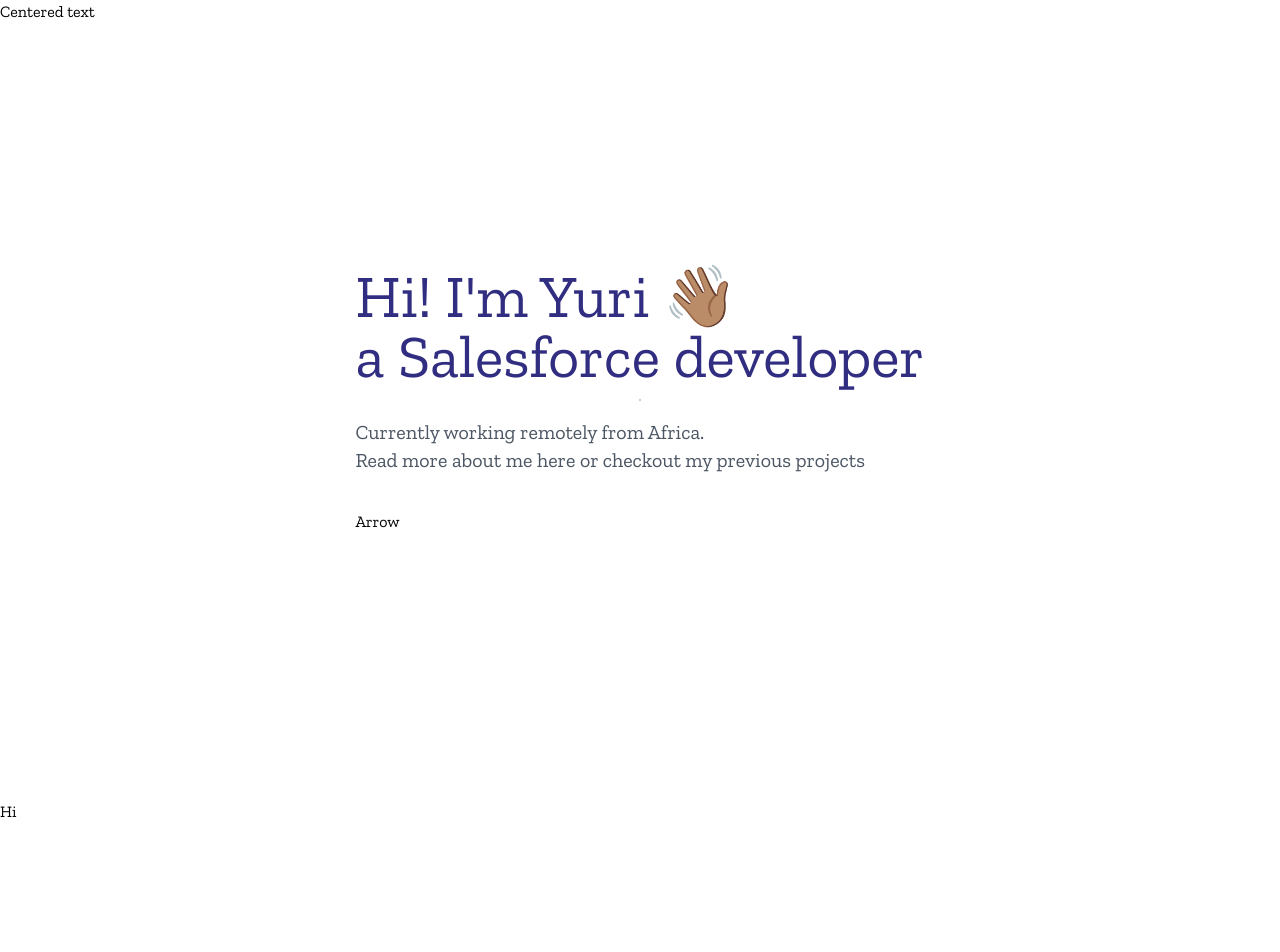
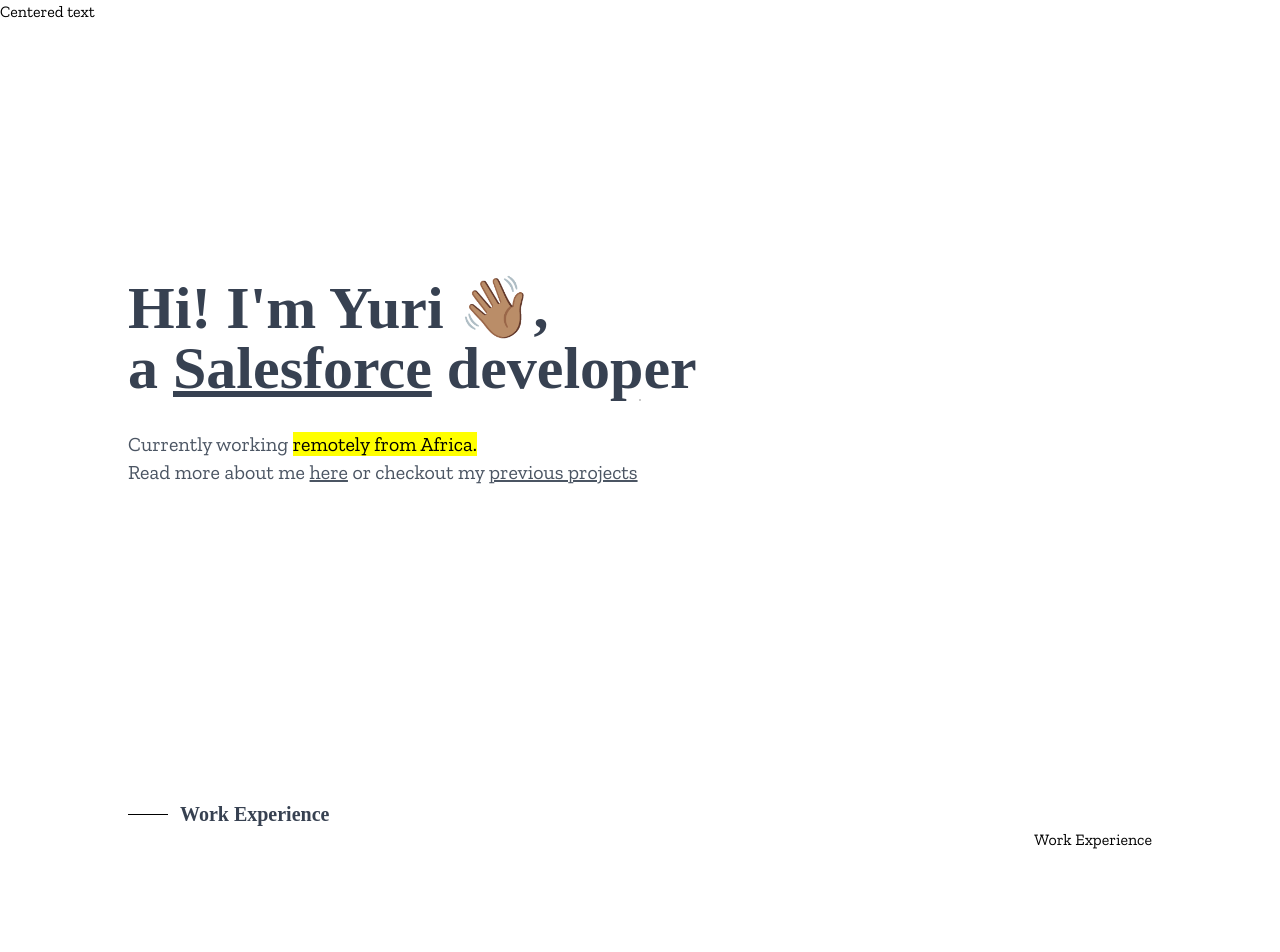
Before and after one commit to RaithZx/portfolio, a Gatsby site: page / in a window 1280 px wide. Shown: the top 952 px of the page. Built offline with nearby package versions, Linux system fonts and the light colour scheme; Gatsby itself is replaced by a stand-in of ours.

Commit message:
Added work experience

```diff
--- a/src/components/Hero.js
+++ b/src/components/Hero.js
@@ -2,15 +2,11 @@
 
 const Hero = () => {
     return (
-        <div className="flex flex-col flex-wrap justify-center content-center  w-2/3 md:w-full h-screen">
-            <h1 className="text-6xl text-indigo-900">Hi! I'm Yuri 👋🏽<br /> a Salesforce developer</h1>
-            <span className="mt-8 text-xl text-gray-600">Currently working remotely from Africa.<br /></span>
-            <span className="text-gray-600 text-xl">Read more <a href="" className="text-black-300">about me here</a> or checkout my <a>previous projects</a></span>
+        <div className="flex flex-col flex-wrap justify-center  h-screen">
+            <h1 className="text-5xl md:text-6xl text-gray-700 font-bold title">Hi! I'm Yuri 👋🏽,<br /> a <span className="underline">Salesforce</span> developer</h1>
+            <span className="mt-8 text-xl text-gray-600">Currently working <mark>remotely from Africa.</mark><br /></span>
+            <span className="text-gray-600 text-xl">Read more about me <a href="" className="underline text-black-300"> here</a> or checkout my <a href="" className="underline text-black-300">previous projects</a></span>
             <span className="mt-9" role="img">
-                Arrow
-                {/* <svg xmlns="http://www.w3.org/2000/svg" fill="none" width="50px" height="50px" viewBox="0 0 24 24" stroke="currentColor">
-                    <path strokeLinecap="round" strokeLinejoin="round" strokeWidth={1} d="M5 11l7-7 7 7M5 19l7-7 7 7" />
-                </svg> */}
             </span>
         </div>
     )
--- a/src/components/Layout.js
+++ b/src/components/Layout.js
@@ -7,7 +7,7 @@
     return (
         <>
             <Header/>
-            <main>{children}</main>
+            <main className="container px-6 lg:px-32 w-full">{children}</main>
             <Footer/>
         </>
     )
--- a/src/components/WorkExperience.js
+++ b/src/components/WorkExperience.js
@@ -1,13 +1,22 @@
-import React from 'react'
+import React from "react";
 
 const WorkExperience = () => {
-    return (
-        <div>
-            <div className="h-screen">
-                Hi
-            </div>
-        </div>
-    )
-}
+  return (
+    <div>
+      <div className="flex flex-col flex-wrap h-screen">
+        {/* <h1 className="text-lg md:text-2lg text-gray-700 font-bold title">
+          Work Experience
+        </h1> */}
+        <a href="">
+          <div class="flex items-center justify-start">
+            <div class="w-10 border-b border-solid border-black"></div>
+            <h1 class="ml-3 text-xl text-gray-700 font-bold title">Work Experience</h1>
+          </div>
+          <div class="text-right justify-start">Work Experience</div>
+        </a>
+      </div>
+    </div>
+  );
+};
 
-export default WorkExperience
+export default WorkExperience;
--- a/src/styles/global.css
+++ b/src/styles/global.css
@@ -11,4 +11,7 @@
         background-size: 54px 54px;
         font-family: "Zilla Slab";
     }
+    .title {
+        font-family: "Work Sans"
+    }
 }
```
